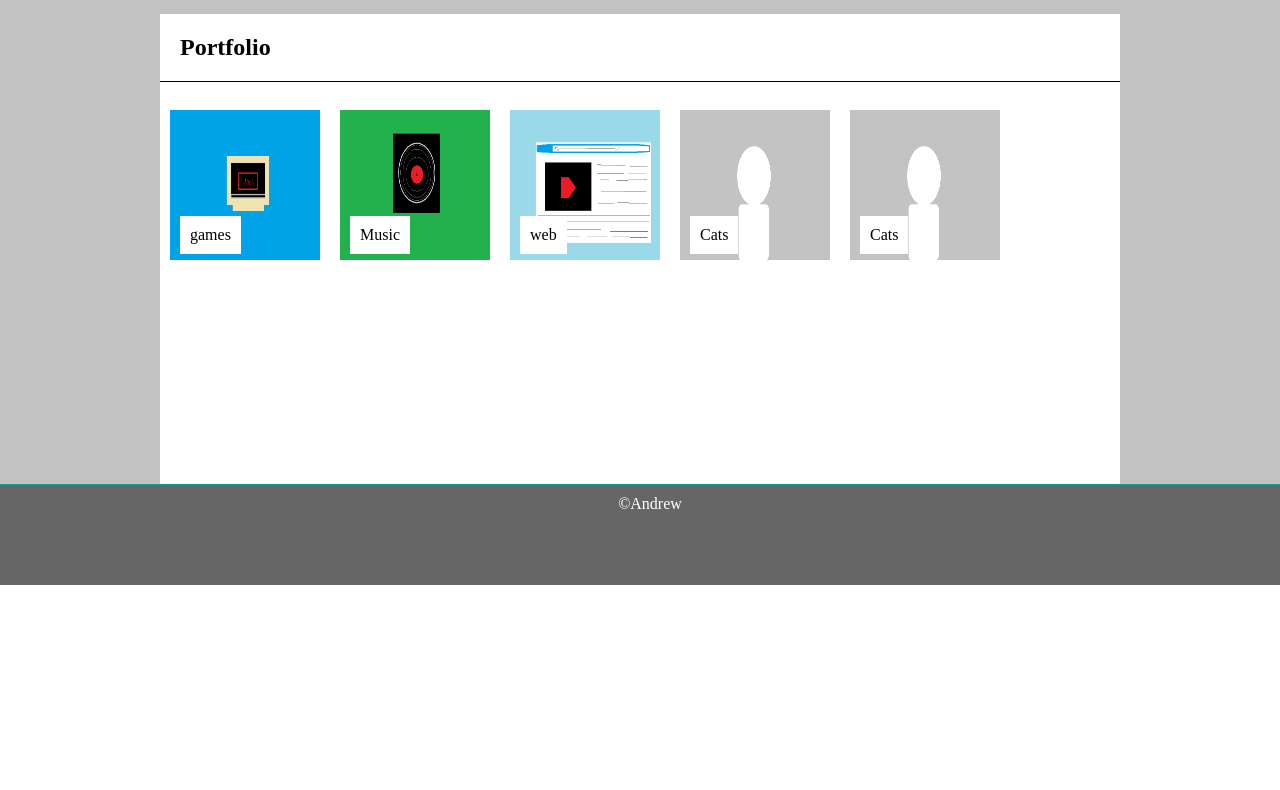
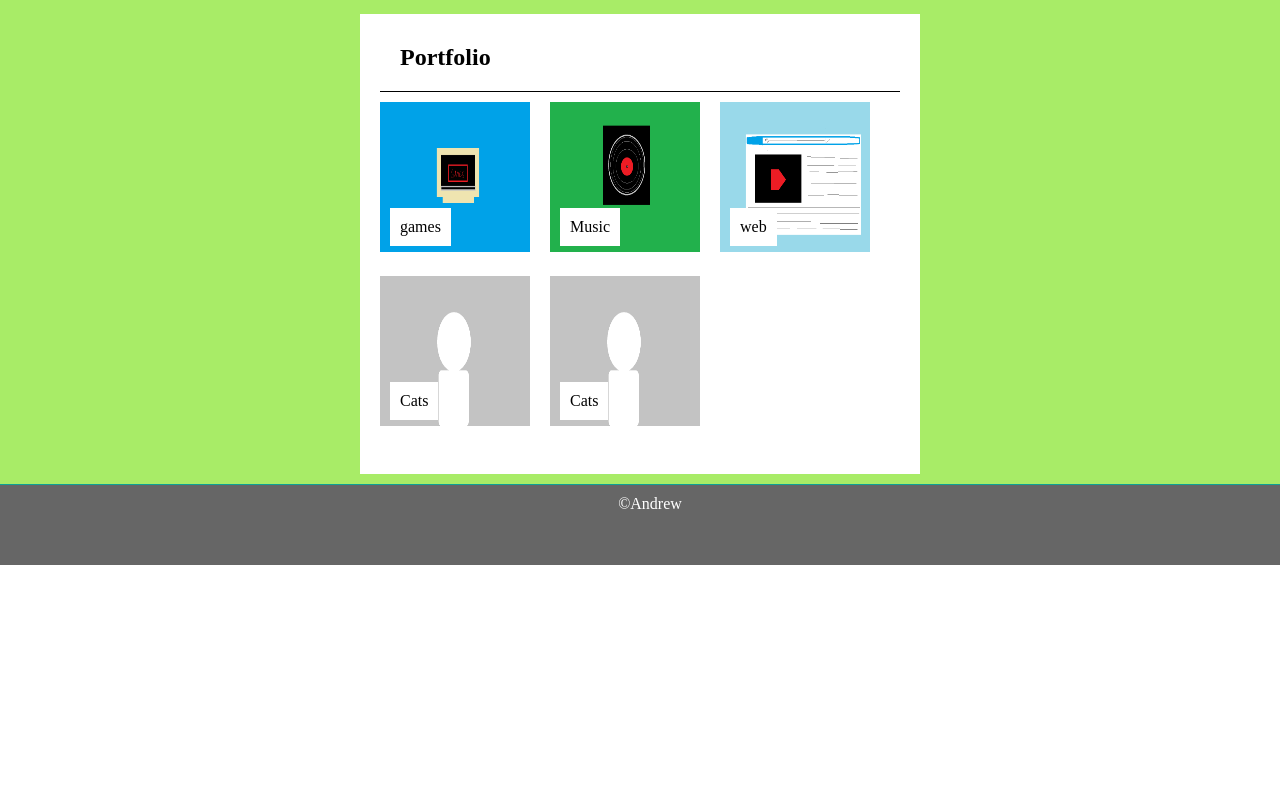
Before and after one commit to siricoa94/Basic-Portfolio, a plain HTML site: page portfolio.html in a window 1280 px wide. Shown: the part 117-907 px from the top of the page. After the commit the page ends 800 px from the top, so only its background shows below. Drawn offline with Linux system fonts and the light colour scheme.

Commit message:
Fixed margin issue at bottom of page for Portfolio.html. added content which includes a text bot input for contact.html, currently working on container and stylecontact.css.

```diff
--- a/assets/css/style.css
+++ b/assets/css/style.css
@@ -74,7 +74,7 @@ header h1{
 }
 footer{
   width: 100%;
-  height: 80px;
+  height: 40px;
   padding: 10px;
   border-top:1px solid #0da195;
   color: #fff;
--- a/assets/css/stylePortfolio.css
+++ b/assets/css/stylePortfolio.css
@@ -37,20 +37,25 @@
     margin-right: auto;
     height: 500px;
     border-top:1px solid #666;
-    background: #9999;
-    border-color:#dddddd;
+    background: rgba(110, 224, 3, 0.6);
+    border-color:#29d8c9;
   }
   #AboutMe{
     padding:20px;
     border-bottom:1px solid #000;
+    border-width: 100%;
+    margin-left: 10px;
+    margin-right:10px;
   }
   #outerMainSection{
-    width:960px;
-    height: 960px;
+    width:540px;
+    height: 440px;
     background: #fff;
     margin-left: auto;
     margin-right: auto;
     margin-top: 30px;
+    margin-bottom: 30px;
+    padding: 10px;
   }
   #bioSection{
     padding: 20px;
@@ -72,7 +77,7 @@
   }
   footer{
     width: 100%;
-    height: 80px;
+    height: 60px;
     padding: 10px;
     border-top:1px solid #0da195;
     color: #fff;
```
Also changed, not shown: contact.html (+23 -1 lines), index.html (+2 -2 lines), portfolio.html (+0 -13 lines).
